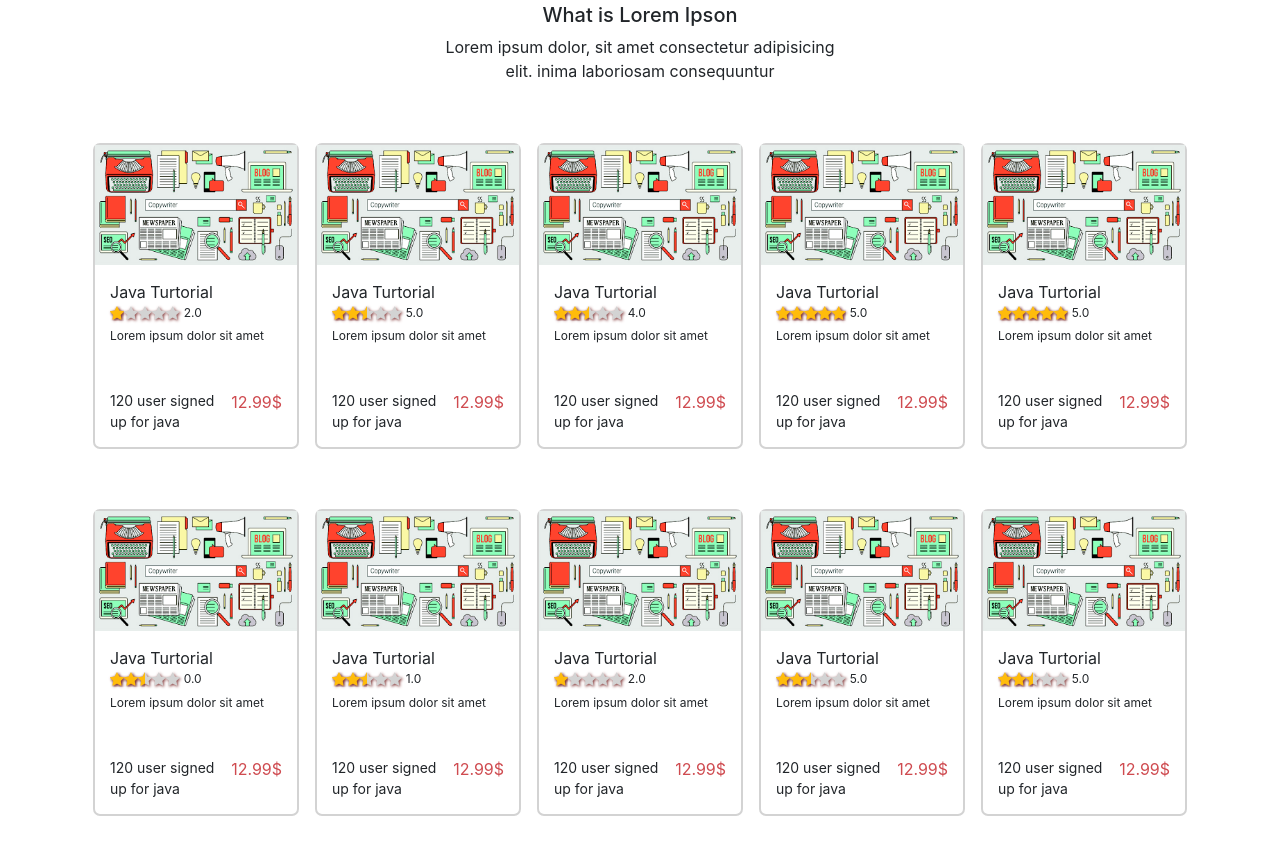
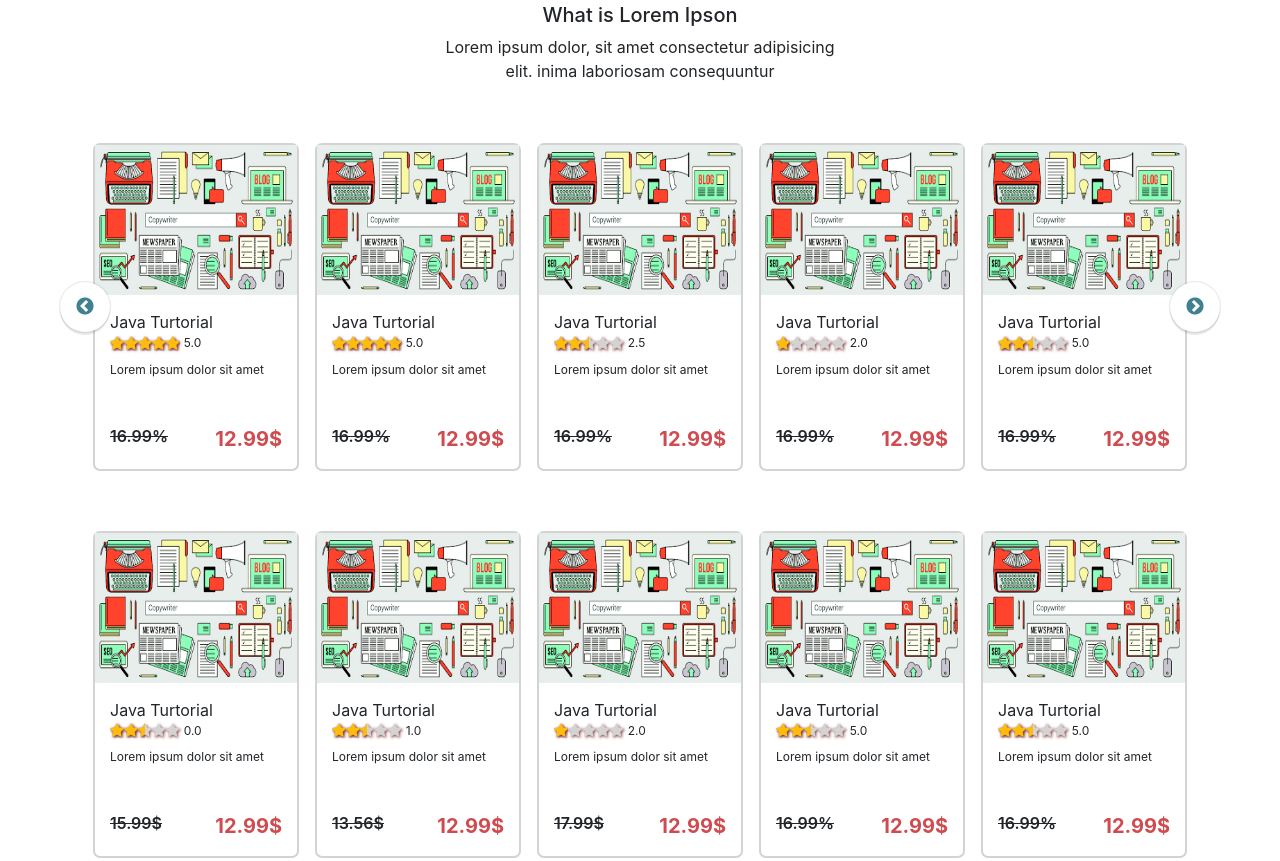
Before and after one commit to Rahib-rustem/demo, a plain HTML site: page index.html in a window 1280 px wide. Shown: the part 701-1562 px from the top of the page. Drawn offline with nearby package versions, Linux system fonts and the light colour scheme.

Commit message:
second commit

```diff
--- a/assets/js/script.js
+++ b/assets/js/script.js
@@ -4,6 +4,46 @@ $(document).ready(function() {
 
 
     $(".regular").slick({
+        dots: false,
+        infinite: true,
+        slidesToShow: 5,
+        slidesToScroll: 5,
+        arrows: true,
+        speed: 800,
+        autoplay:false,
+        responsive: [
+          {
+            breakpoint: 1200,
+            settings: {
+              slidesToShow: 3,
+              slidesToScroll: 3,
+              infinite: true,
+              dots: false
+            }
+          },
+          {
+            breakpoint: 777,
+            settings: {
+              slidesToShow: 2,
+              slidesToScroll: 2
+            }
+          },
+          {
+            breakpoint: 480,
+            settings: {
+              slidesToShow: 1,
+              slidesToScroll: 1
+            }
+          }
+
+        ]
+
+
+
+      })//slider 1
+
+
+      $(".regular2").slick({
         dots: false,
         infinite: true,
         slidesToShow: 5,
@@ -40,4 +80,4 @@ $(document).ready(function() {
       });
 
 
-      })//slider
+      })//slider 2
--- a/assets/sass/content.scss
+++ b/assets/sass/content.scss
@@ -2,7 +2,9 @@
 
 #main{
     .section1{
-        background: #F2F2F2;
+        //background: #F2F2F2;
+        background: url('../image/bg.jpg');
+        background-position: center bottom;
         .content{
             width: 100%;
             height: 500px;
@@ -24,6 +26,7 @@
                     padding-left: 10px;
                     outline: none;
                 }
+
                 .button{
                     outline: none;
                     margin: 3% 0;
@@ -59,10 +62,40 @@
                margin-top: 60px;
                @media only screen and (max-width: 600px) {
                 .slick-prev{
+
                     left: 0.5%;
                     z-index: 999;
                 }
+                .slick-next{
 
+                    right: 0.5%;
+                    z-index: 999;
+                }
+
+            }
+            .slick-arrow{
+
+                background: white;
+                border-radius: 50%;
+                width: 50px;
+                height: 50px;
+                z-index: 999;
+                box-shadow: 0 0 1px 1px rgba(20,23,28,.1), 0 3px 1px 0 rgba(20,23,28,.1);
+                transition-duration: 0.5s;
+
+                &:hover{
+                    box-shadow: 0 2px 8px 2px rgba(20,23,28,.15);
+
+                }
+            }
+
+            .slick-prev::before{
+                content: '←';
+                color: #00576b;
+            }
+            .slick-next::before{
+                content: '→';
+                color: #00576b;
             }
 
                .slide{
@@ -73,6 +106,7 @@
                    .img-content{
                        img{
                            width: 100%;
+                           height: 150px;
                        }
                    }
                    .info{
@@ -131,17 +165,26 @@
                        }
                        .text{
                            font-size: 12px;
-                           margin-top:3%;
+                           margin-top:5%;
                        }
                        .user-price{
                            margin-top: 45px;
-                           display: flex;
+                            display: flex;
+
                            .left{
                                font-size: 14px;
                                padding-right: 10px;
+                               width: 50%;
+                               font-size: 16px;
+                               font-weight: 600;
                            }
                            .right{
                             @include color(color);
+                            width: 50%;
+                            text-align: right;
+                            font-size: 20px;
+                            font-weight: 700;
+
                            }
                        }
                    }
--- a/index.html
+++ b/index.html
@@ -125,10 +125,9 @@
                                     </div>
                                     <div class='user-price'>
                                         <div class='left'>
-                                            <span></span>
-                                            <span>
-                                                120 user signed up for java
-                                            </span>
+                                            <strike>
+                                               16.99%
+                                            </strike>
                                         </div>
                                         <div class='right'>
                                             <span>12.99$</span>
@@ -180,10 +179,9 @@
                                         </div>
                                         <div class='user-price'>
                                                 <div class='left'>
-                                                    <span></span>
-                                                    <span>
-                                                        120 user signed up for java
-                                                    </span>
+                                                    <strike>
+                                                        16.99%
+                                                    </strike>
                                                 </div>
                                                 <div class='right'>
                                                     <span>12.99$</span>
@@ -235,10 +233,9 @@
                                     </div>
                                     <div class='user-price'>
                                             <div class='left'>
-                                                <span></span>
-                                                <span>
-                                                    120 user signed up for java
-                                                </span>
+                                                <strike>
+                                                    16.99%
+                                                </strike>
                                             </div>
                                             <div class='right'>
                                                 <span>12.99$</span>
@@ -280,6 +277,7 @@
                                                             </div>
                                                             <span class='level-rate'>2.0</span>
                                                         </div>
+
                                               </div>
 
                                     </div>
@@ -288,10 +286,9 @@
                                     </div>
                                     <div class='user-price'>
                                             <div class='left'>
-                                                <span></span>
-                                                <span>
-                                                    120 user signed up for java
-                                                </span>
+                                                <strike>
+                                                    16.99%
+                                                </strike>
                                             </div>
                                             <div class='right'>
                                                 <span>12.99$</span>
@@ -316,7 +313,7 @@
                                     </div>
                                     <div>
                                             <div class="rating">
-                                                    <div class="star-rating" title="100%">
+                                                    <div class="star-rating" title="70%">
                                                             <div class="back-stars">
                                                                 <i class="fa fa-star" aria-hidden="true"></i>
                                                                 <i class="fa fa-star" aria-hidden="true"></i>
@@ -342,10 +339,9 @@
                                     </div>
                                     <div class='user-price'>
                                             <div class='left'>
-                                                <span></span>
-                                                <span>
-                                                    120 user signed up for java
-                                                </span>
+                                                <strike>
+                                                    16.99%
+                                                </strike>
                                             </div>
                                             <div class='right'>
                                                 <span>12.99$</span>
@@ -369,7 +365,7 @@
                                     </div>
                                     <div>
                                             <div class="rating">
-                                                    <div class="star-rating" title="90%">
+                                                    <div class="star-rating" title="70%">
                                                             <div class="back-stars">
                                                                 <i class="fa fa-star" aria-hidden="true"></i>
                                                                 <i class="fa fa-star" aria-hidden="true"></i>
@@ -395,10 +391,10 @@
                                     </div>
                                     <div class='user-price'>
                                             <div class='left'>
-                                                <span></span>
-                                                <span>
-                                                    120 user signed up for java
-                                                </span>
+
+                                                <strike>
+                                                    16.99%
+                                                </strike>
                                             </div>
                                             <div class='right'>
                                                 <span>12.99$</span>
@@ -419,7 +415,7 @@
 
 
 
-                 <div class="regular slider">
+                 <div class="regular2 slider">
 
                         <div class='response'>
                           <div class="slide">
@@ -432,7 +428,7 @@
                                       </div>
                                       <div>
                                             <div class="rating">
-                                                    <div class="star-rating" title="100%">
+                                                    <div class="star-rating" title="70%">
                                                             <div class="back-stars">
                                                                 <i class="fa fa-star" aria-hidden="true"></i>
                                                                 <i class="fa fa-star" aria-hidden="true"></i>
@@ -458,10 +454,10 @@
                                       </div>
                                       <div class='user-price'>
                                           <div class='left'>
-                                              <span></span>
-                                              <span>
-                                                  120 user signed up for java
-                                              </span>
+
+                                              <strike>
+                                                16.99%
+                                              </strike>
                                           </div>
                                           <div class='right'>
                                               <span>12.99$</span>
@@ -514,9 +510,9 @@
                                           <div class='user-price'>
                                                   <div class='left'>
                                                       <span></span>
-                                                      <span>
-                                                          120 user signed up for java
-                                                      </span>
+                                                      <strike>
+                                                        16.99%
+                                                      </strike>
                                                   </div>
                                                   <div class='right'>
                                                       <span>12.99$</span>
@@ -569,9 +565,9 @@
                                       <div class='user-price'>
                                               <div class='left'>
                                                   <span></span>
-                                                  <span>
-                                                      120 user signed up for java
-                                                  </span>
+                                                  <strike>
+                                                    16.99%
+                                                  </strike>
                                               </div>
                                               <div class='right'>
                                                   <span>12.99$</span>
@@ -622,9 +618,9 @@
                                       <div class='user-price'>
                                               <div class='left'>
                                                   <span></span>
-                                                  <span>
-                                                      120 user signed up for java
-                                                  </span>
+                                                  <strike>
+                                                    15.99$
+                                                  </strike>
                                               </div>
                                               <div class='right'>
                                                   <span>12.99$</span>
@@ -676,9 +672,9 @@
                                       <div class='user-price'>
                                               <div class='left'>
                                                   <span></span>
-                                                  <span>
-                                                      120 user signed up for java
-                                                  </span>
+                                                  <strike>
+                                                    13.56$
+                                                  </strike>
                                               </div>
                                               <div class='right'>
                                                   <span>12.99$</span>
@@ -729,9 +725,9 @@
                                       <div class='user-price'>
                                               <div class='left'>
                                                   <span></span>
-                                                  <span>
-                                                      120 user signed up for java
-                                                  </span>
+                                                  <strike>
+                                                   17.99$
+                                                  </strike>
                                               </div>
                                               <div class='right'>
                                                   <span>12.99$</span>
```
Also changed, not shown: assets/css/style.css, assets/image/bg.jpg (added), 1 other file.
